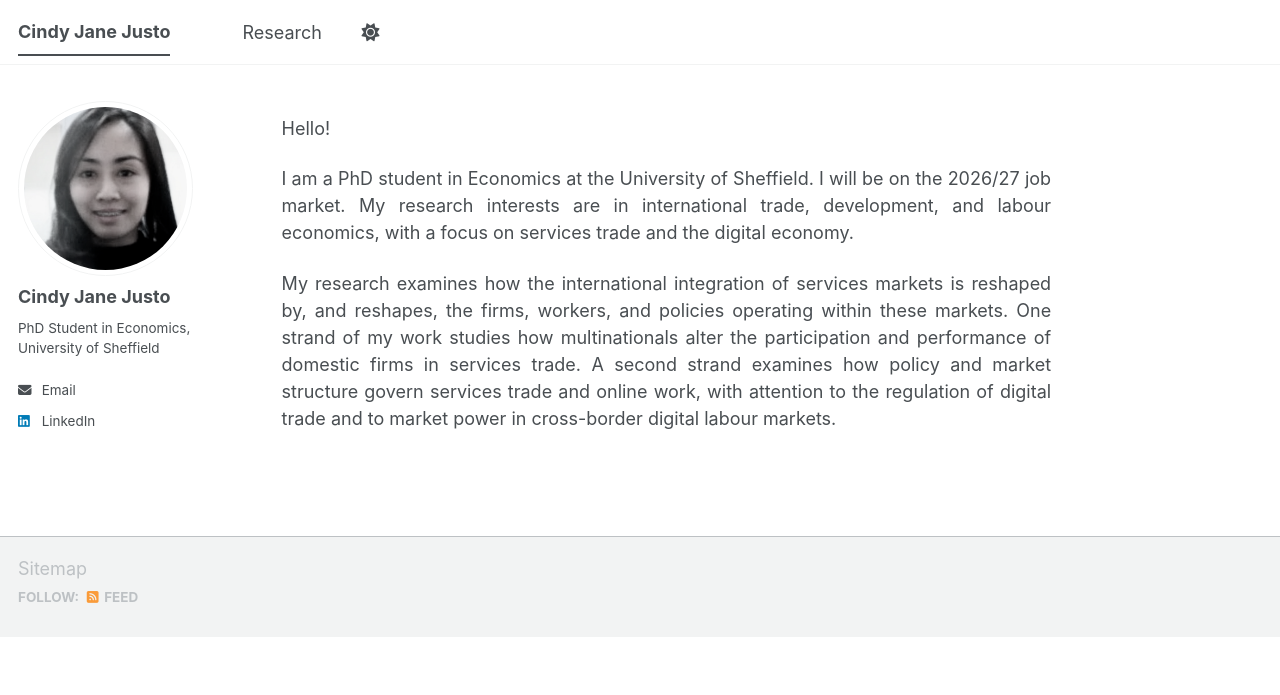
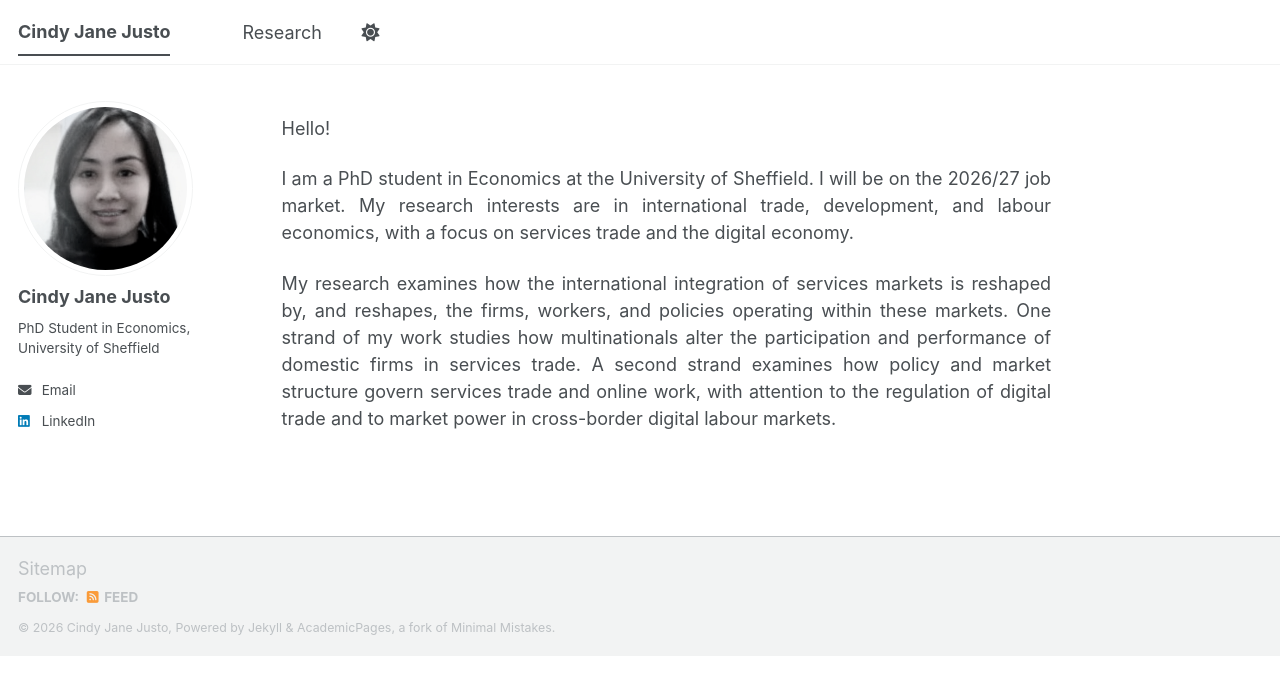
Before and after one commit to cindyjusto/cindyjusto.github.io, a Jekyll site: the page built from _pages/about.md, in a window 1280 px wide. Shown: the top 695 px of the page. Built offline with Jekyll 4.4.1, drawn with Linux system fonts in a browser that asks for light colours; a script bundle is joined from its source files by our own code; library files that are not in the unit come from our copies.

Commit message:
Update footer.html

```diff
--- a/_includes/footer.html
+++ b/_includes/footer.html
@@ -18,3 +18,7 @@
   </ul>
 </div>
 {% endif %}
+
+<div class="page__footer-copyright">
+  &copy; {{ site.time | date: '%Y' }} {{ site.name | default: site.title }}, {{ site.data.ui-text[site.locale].powered_by | default: "Powered by" }} <a href="https://jekyllrb.com" rel="nofollow">Jekyll</a> &amp; <a href="https://github.com/academicpages/academicpages.github.io">AcademicPages</a>, a fork of <a href="https://mademistakes.com/work/minimal-mistakes-jekyll-theme/" rel="nofollow">Minimal Mistakes</a>.
+</div>
```
